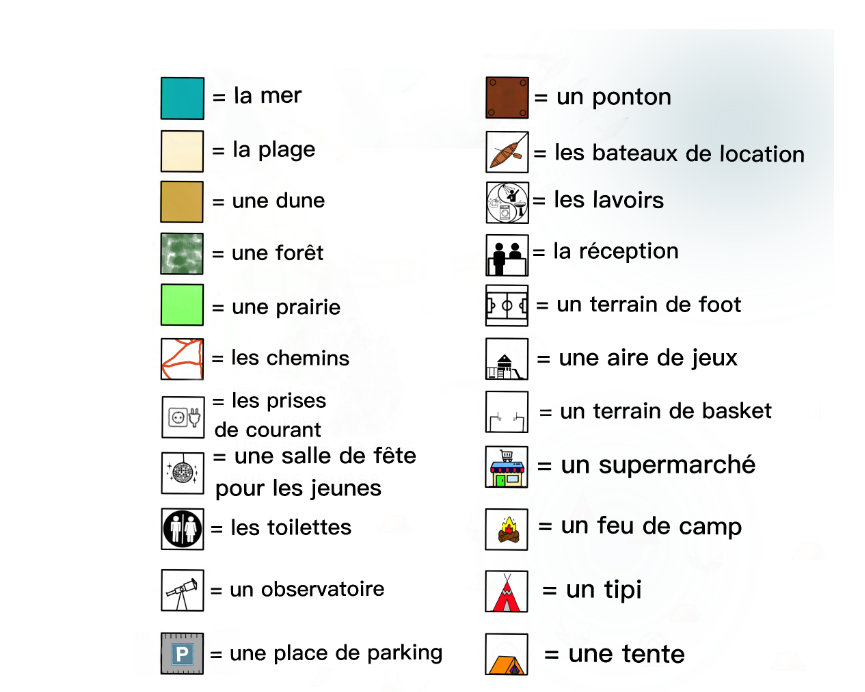
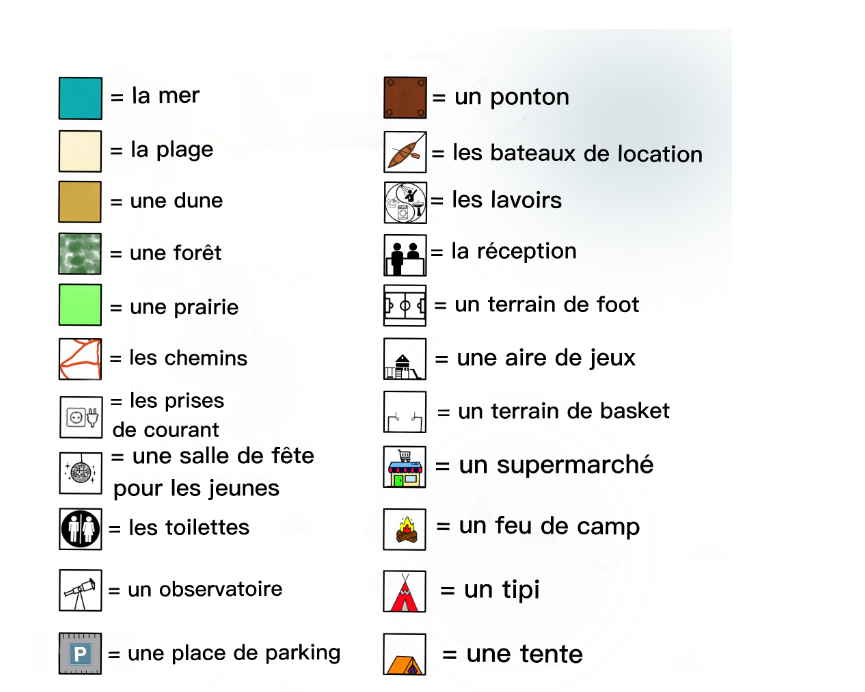
Before and after one commit to IchhabekeineAhnung/Camping2, a plain HTML site: page LEPLAN.html in a window 1280 px wide. Shown: the part 881-1573 px from the top of the page, without its empty margins (96-961 px from the left). Drawn offline with Linux system fonts and the light colour scheme.

Commit message:
Update DesignC.css

```diff
--- a/DesignC.css
+++ b/DesignC.css
@@ -156,7 +156,7 @@ a:hover {
 
 }
 .Legende{
-	margin-left: 18%;
+	margin-left: 10%;
 	margin-right: 15%;
 	margin-top: 2%;
 }
```
